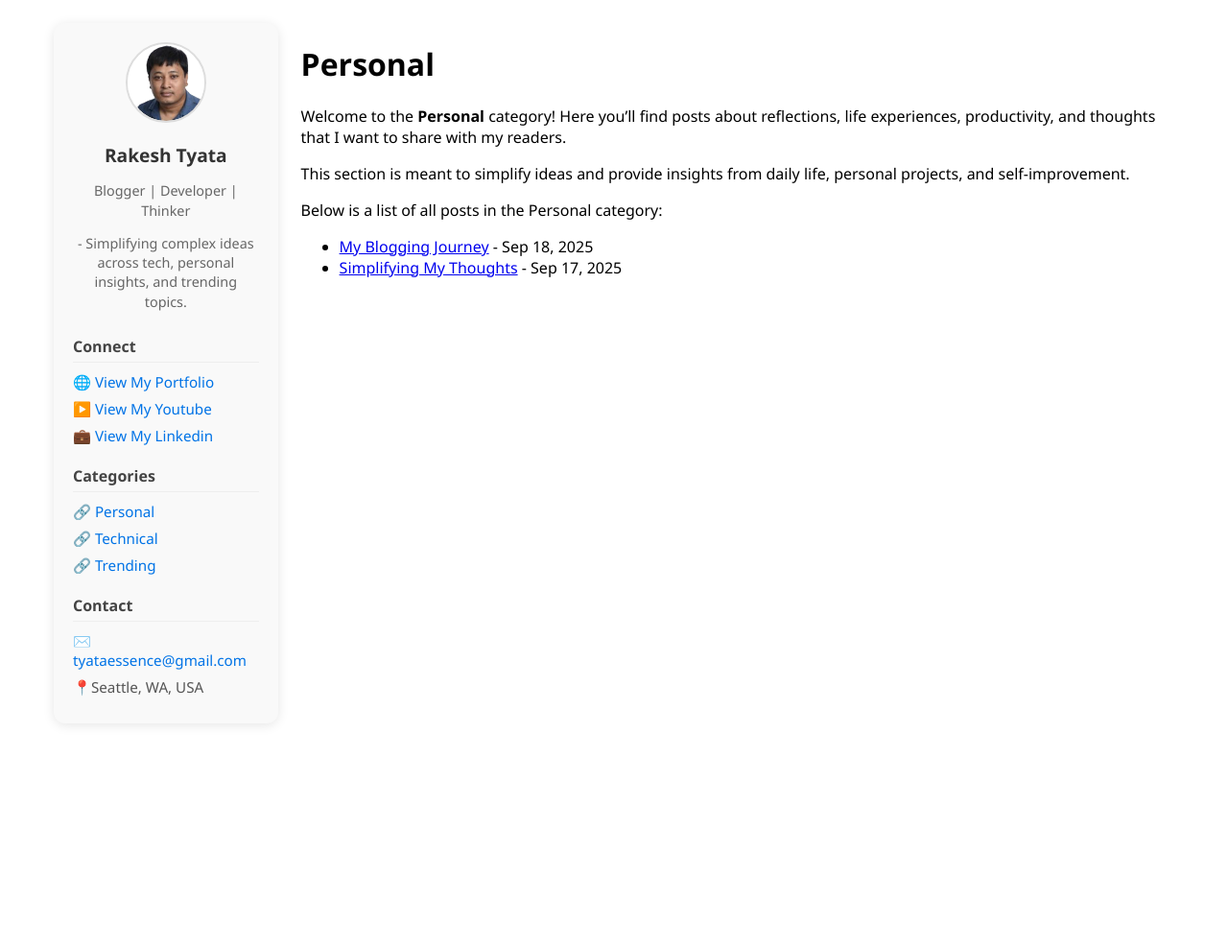
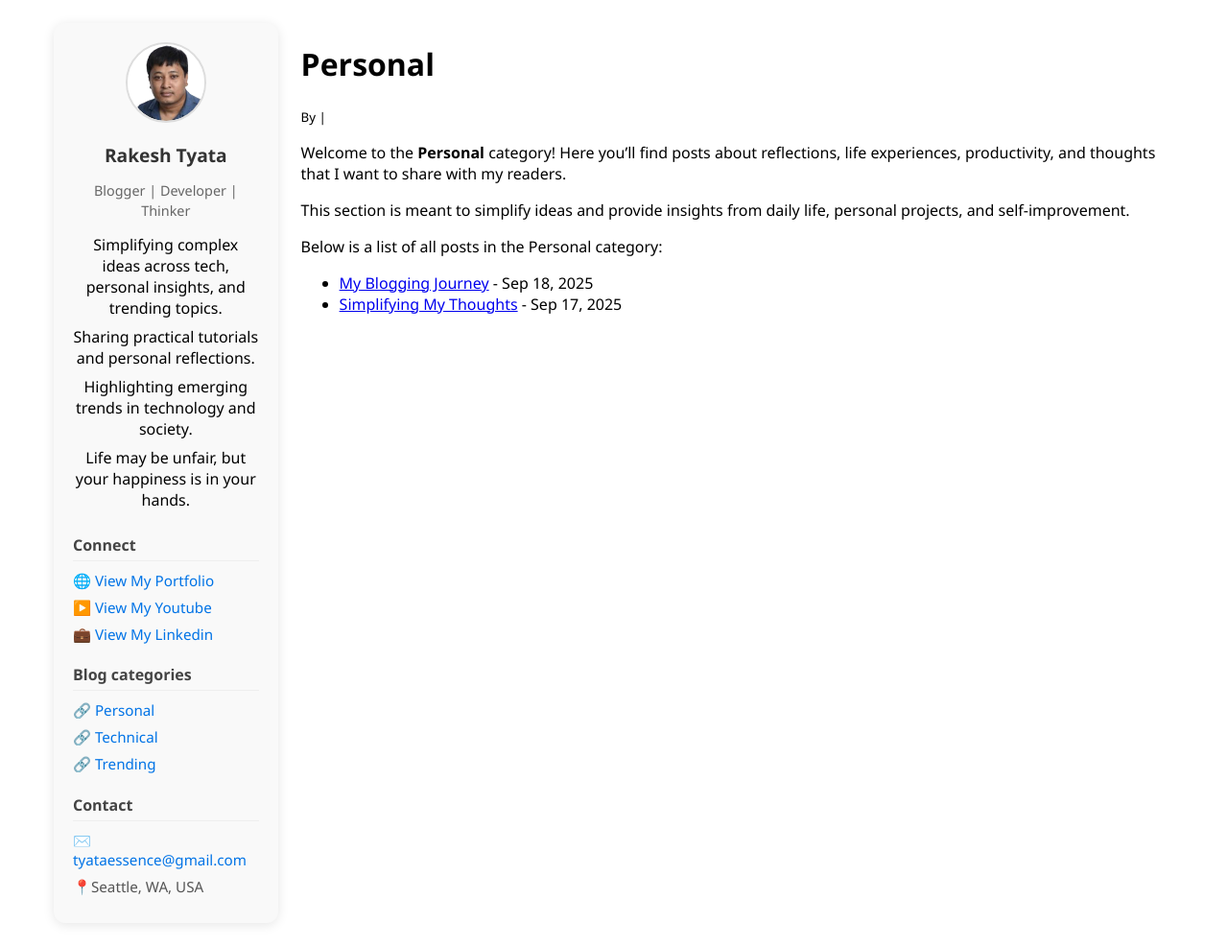
Before and after one commit to tyataessence/tyataessence.github.io, a Jekyll site: the page built from categories/personal.md, in a window 1280 px wide. Shown: the whole page at 96% size. Built offline with Jekyll 4.4.1, drawn with Linux system fonts in a browser that asks for light colours; before the commit the page ends 900 px from its top, so only the background shows below that.

Commit message:
updating sidebar text

```diff
--- a/_config.yml
+++ b/_config.yml
@@ -12,7 +12,11 @@ sidebar:
   author:
     name: "Rakesh Tyata"
     bio: "Blogger | Developer | Thinker"
-    desc: "- Simplifying complex ideas across tech, personal insights, and trending topics."
+    desc:
+      - "Simplifying complex ideas across tech, personal insights, and trending topics."
+      - "Sharing practical tutorials and personal reflections."
+      - "Highlighting emerging trends in technology and society."
+      - "Life may be unfair, but your happiness is in your hands."
     image: "/assets/images/rakesh_headshot.jpg"  # place profile image here
     email: "tyataessence@gmail.com"
     address: "Seattle, WA, USA"
--- a/_includes/sidebar.html
+++ b/_includes/sidebar.html
@@ -4,7 +4,14 @@
          alt="{{ site.sidebar.author.name }}" class="author-img">
     <h3>{{ site.sidebar.author.name }}</h3>
     <p>{{ site.sidebar.author.bio }}</p>
-    <p>{{ site.sidebar.author.desc }}</p>
+
+    {% if site.sidebar.author.desc %}
+      <ul class="author-desc">
+        {% for item in site.sidebar.author.desc %}
+          <li>{{ item }}</li>
+        {% endfor %}
+      </ul>
+    {% endif %}
   </div>
 
   <div class="sidebar-section connect-section">
@@ -33,7 +40,7 @@
 
   {% assign sorted_categories = site.categories | sort %}
   <div class="sidebar-section connect-section">
-    <h4>Categories</h4>
+    <h4>Blog categories</h4>
     <ul class="sidebar-categories">
       {% for category in sorted_categories %}
         <li>
--- a/_layouts/category.html
+++ b/_layouts/category.html
@@ -17,6 +17,8 @@
     <!-- Main content on the right -->
     <main class="main-content">
       <h1>{{ page.title }}</h1>
+      <p><small>By {{ page.author }} | {{ page.date | date: "%b %d, %Y" }}</small></p>
+
       {{ content }}
     </main>
   </div>
```
Also changed, not shown: _layouts/home.html (+12 -27 lines).
